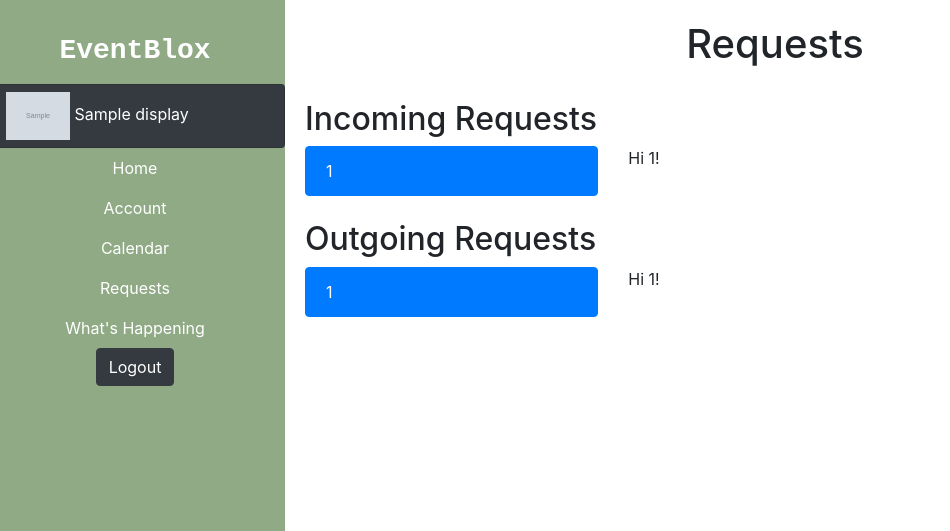
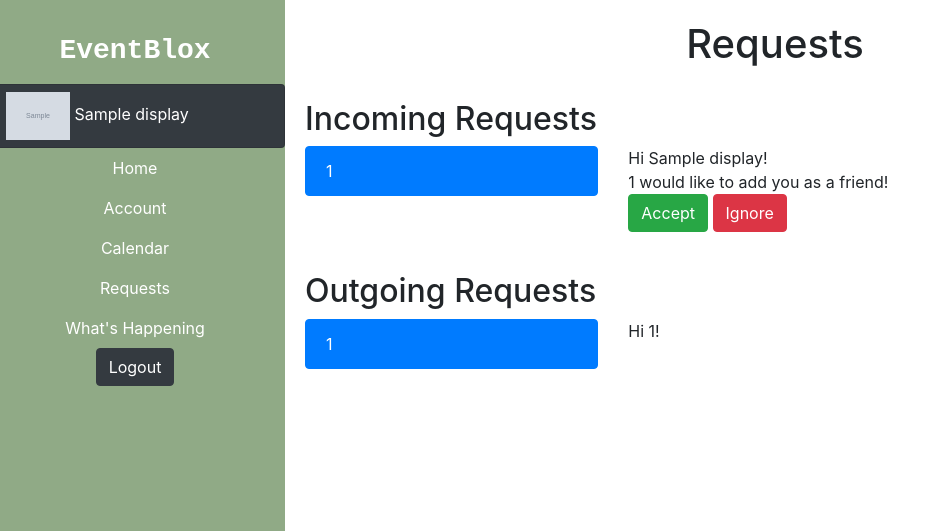
Before and after one commit to ijon9/MIB, a Flask app: template templates/requests.html in a window 1280 px wide. Shown: the top 531 px of the page, without its empty margins (0-950 px from the left). Run offline with Flask 2, Linux system fonts and the light colour scheme; the template is opened without the code that fills it: most values are stand-ins (such as "Sample title", 1, 10 or a date in 2020); grey boxes marked "Sample" are stand-in pictures; some libraries are stand-ins or nearby versions.

Commit message:
requests

```diff
--- a/templates/requests.html
+++ b/templates/requests.html
@@ -22,7 +22,13 @@
   <div class="col-8">
     <div class="tab-content" id="nav-tabContent">
     {% for each in inc%}
-      <div class="tab-pane fade show active" id="list-{{each[0]}}" role="tabpanel" aria-labelledby="list-{{each[0]}}-list">Hi {{each[0]}}!</div>
+      <div class="tab-pane fade show active" id="list-{{each[0]}}" role="tabpanel" aria-labelledby="list-{{each[0]}}-list">
+        Hi {{display}}! <br> {{each[0]}} would like to add you as a friend! <br>
+      <form action="/requests" method="POST">
+        <button type="submit" class="btn btn-success" name="acc">Accept</button>
+        <button type="submit" class="btn btn-danger" name="ign">Ignore</button>
+      </form>
+      </div>
     {% endfor %}
     </div>
   </div>
```
